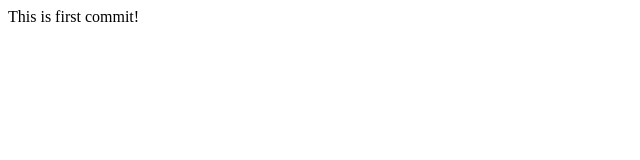
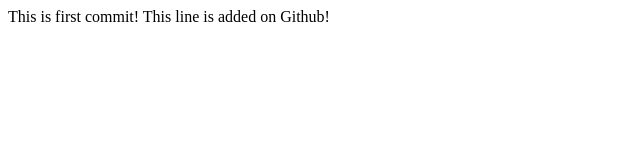
Before and after one commit to Olexandr1999/test, a plain HTML site: page index.html in a window 1280 px wide. Shown: the whole page, without its empty margins (0-640 px from the left). Drawn offline with Linux system fonts and the light colour scheme.

Commit message:
Update index.html

```diff
--- a/index.html
+++ b/index.html
@@ -7,6 +7,7 @@
 <body>
 
 	This is first commit!
+	This line is added on Github!
 
 </body>
 </html>
```
